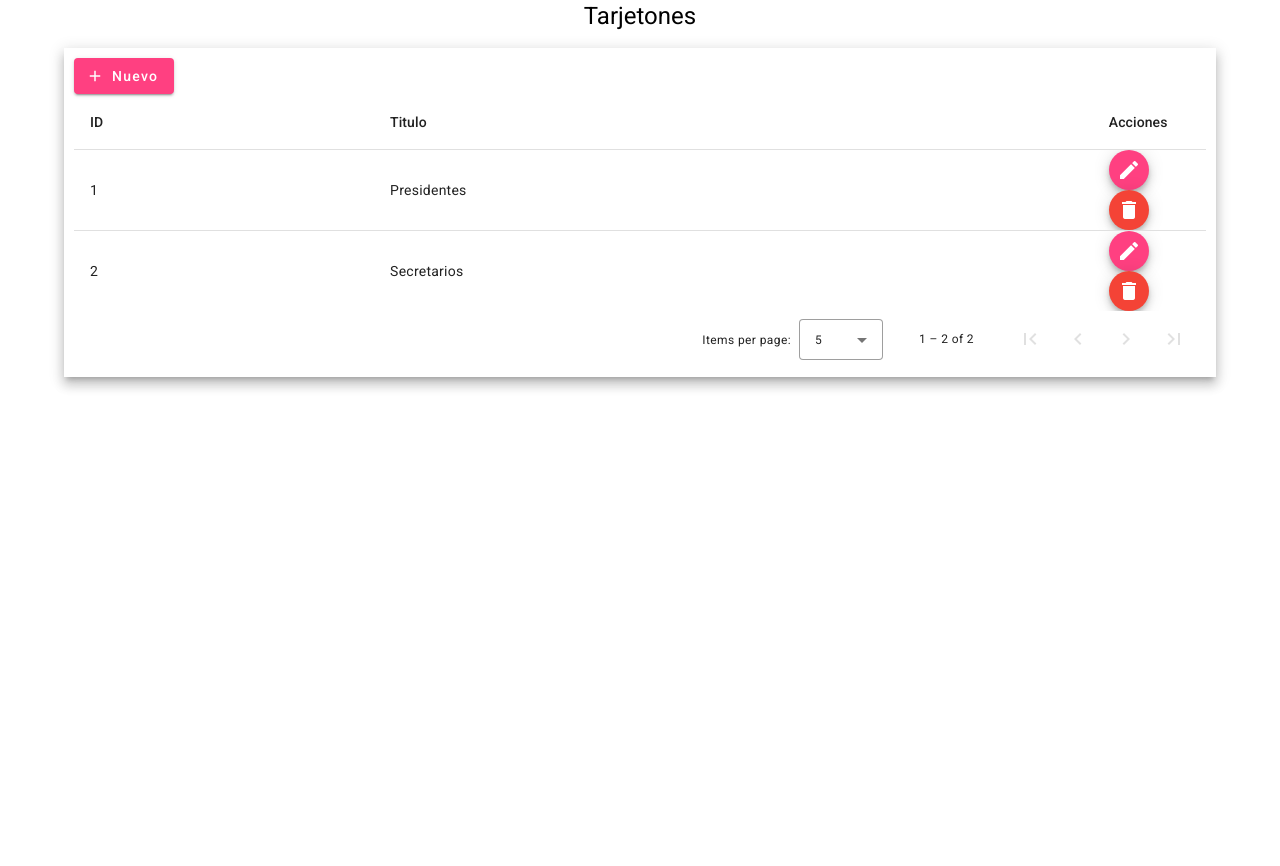
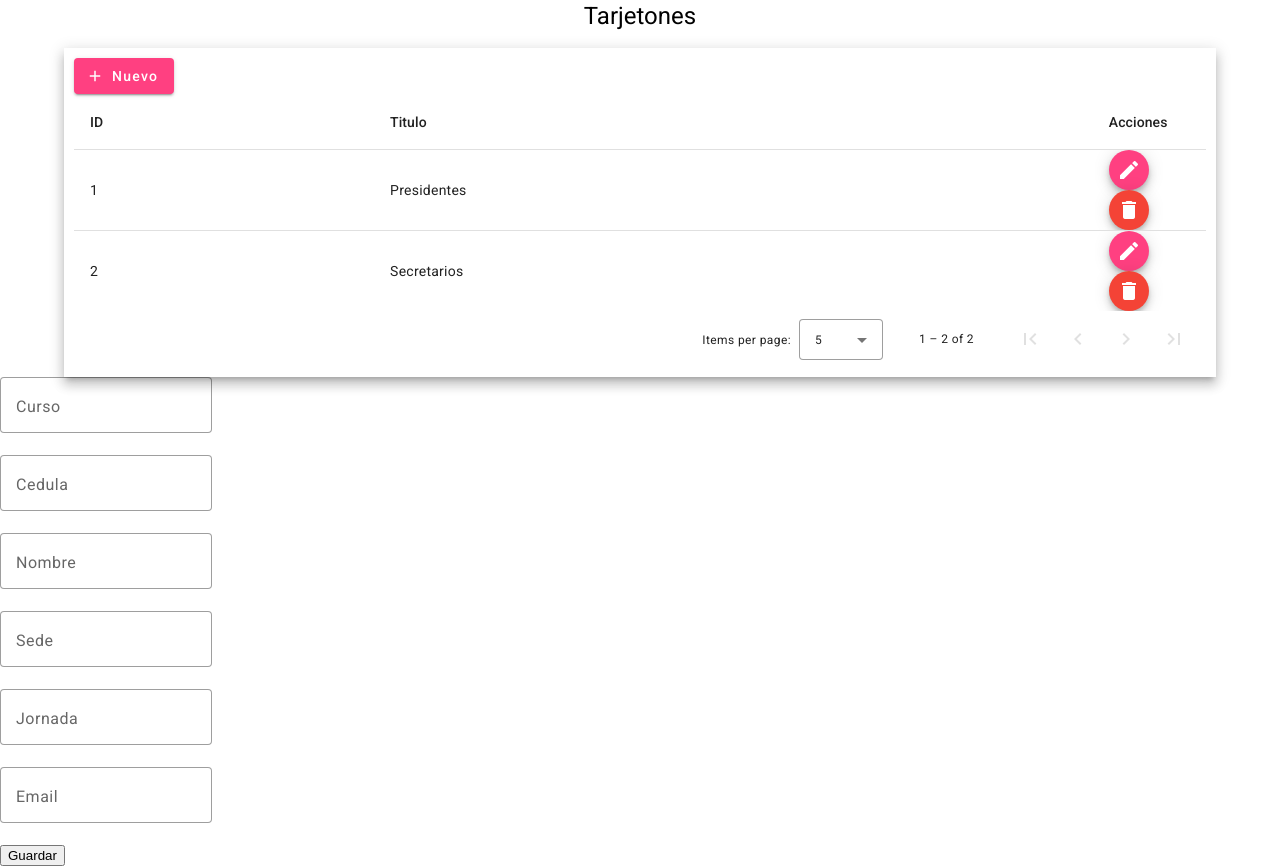
Before and after one commit to noesrichard/sistema-electoral, an Angular app: page / in a window 1280 px wide. Before the commit the page ends 800 px from the top, so only its background shows below. Built offline with nearby package versions, Linux system fonts and the light colour scheme.

Commit message:
Estudiante form reactive

```diff
--- a/src/app/app.component.html
+++ b/src/app/app.component.html
@@ -1 +1,3 @@
 <app-tarjetones></app-tarjetones>
+<app-esduiante-form [estudiante]="estudiante"></app-esduiante-form>
+<button (click)="handleSave()">Guardar</button>
--- a/src/app/app.component.ts
+++ b/src/app/app.component.ts
@@ -1,14 +1,29 @@
-import { Component } from '@angular/core';
+import { Component, Input } from '@angular/core';
+import { Estudiante } from 'src/entities/estudiante';
 import { TARJETONCOLUMNS, TARJETONES } from 'src/entities/tarjeton';
 import { Column } from './components/table/table.component';
 
 @Component({
   selector: 'app-root',
   templateUrl: './app.component.html',
-  styleUrls: ['./app.component.css']
+  styleUrls: ['./app.component.css'],
 })
 export class AppComponent {
   title = 'sistema-electoral';
   rows: any[] = TARJETONES;
   columns: Column[] = TARJETONCOLUMNS;
+
+  @Input() estudiante: Estudiante = {
+    id: null,
+    curso: null,
+    cedula: null,
+    nombre: null,
+    sede: null,
+    jornada: null,
+    email: null,
+  };
+
+  handleSave(){
+    console.log(this.estudiante)
+  }
 }
--- a/src/app/app.module.ts
+++ b/src/app/app.module.ts
@@ -17,6 +17,8 @@ import {MatInputModule} from '@angular/material/input';
 import { CreateDialogComponent } from './components/create-dialog/create-dialog.component';
 import { MatDialogModule } from '@angular/material/dialog';
 import { FormsModule } from '@angular/forms';
+import { EsduianteFormComponent } from './components/forms/esduiante-form/esduiante-form.component';
+import { BasicInputComponent } from './components/inputs/basic-input/basic-input.component';
 
 @NgModule({
   declarations: [
@@ -25,7 +27,9 @@ import { FormsModule } from '@angular/forms';
     BasicCrudComponent,
     TarjetonesComponent,
     TarjetonFormComponent,
-    CreateDialogComponent
+    CreateDialogComponent,
+    EsduianteFormComponent,
+    BasicInputComponent
   ],
   imports: [
     BrowserModule,
--- /dev/null
+++ b/src/app/components/forms/esduiante-form/esduiante-form.component.html
@@ -0,0 +1,10 @@
+<div style="display: flex; flex-direction: column">
+
+<app-basic-input label="Curso" [(value)]="estudiante.curso"></app-basic-input>
+<app-basic-input label="Cedula" [(value)]="estudiante.cedula"></app-basic-input>
+<app-basic-input label="Nombre" [(value)]="estudiante.nombre"></app-basic-input>
+<app-basic-input label="Sede" [(value)]="estudiante.sede"></app-basic-input>
+<app-basic-input label="Jornada" [(value)]="estudiante.jornada"></app-basic-input>
+<app-basic-input label="Email" [(value)]="estudiante.email"></app-basic-input>
+
+</div>
--- /dev/null
+++ b/src/app/components/forms/esduiante-form/esduiante-form.component.ts
@@ -0,0 +1,22 @@
+import { Component, EventEmitter, Input, Output } from '@angular/core';
+import { Estudiante } from 'src/entities/estudiante';
+
+@Component({
+  selector: 'app-esduiante-form',
+  templateUrl: './esduiante-form.component.html',
+  styleUrls: ['./esduiante-form.component.css'],
+})
+export class EsduianteFormComponent {
+  @Input() estudiante: Estudiante = {
+    id: null,
+    curso: null,
+    cedula: null,
+    nombre: null,
+    sede: null,
+    jornada: null,
+    email: null,
+  };
+
+
+
+}
--- /dev/null
+++ b/src/app/components/inputs/basic-input/basic-input.component.html
@@ -0,0 +1,4 @@
+<mat-form-field appearance="outline">
+  <mat-label>{{label}}</mat-label>
+  <input matInput placeholder="{{label}}" [(ngModel)]="value" (input)="handleInput()">
+</mat-form-field>
--- /dev/null
+++ b/src/app/components/inputs/basic-input/basic-input.component.ts
@@ -0,0 +1,18 @@
+import { Component, EventEmitter, Input, Output } from '@angular/core';
+
+@Component({
+  selector: 'app-basic-input',
+  templateUrl: './basic-input.component.html',
+  styleUrls: ['./basic-input.component.css']
+})
+export class BasicInputComponent {
+
+  @Input() label: string = "Label";
+  @Input() value: any = "Valor";
+  @Output() valueChange: EventEmitter<any> = new EventEmitter();
+
+  handleInput(){
+    this.valueChange.emit(this.value)
+  }
+
+}
```
Also changed, not shown: src/app/components/forms/esduiante-form/esduiante-form.component.css (added), src/app/components/inputs/basic-input/basic-input.component.css (added).
